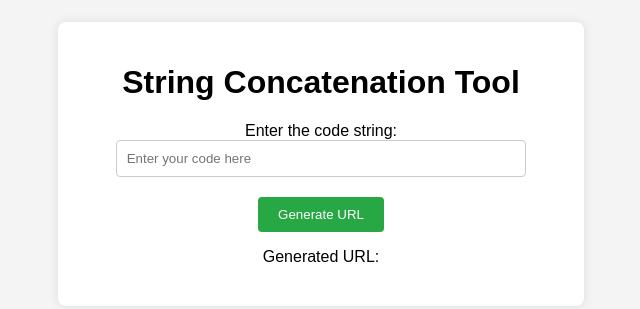
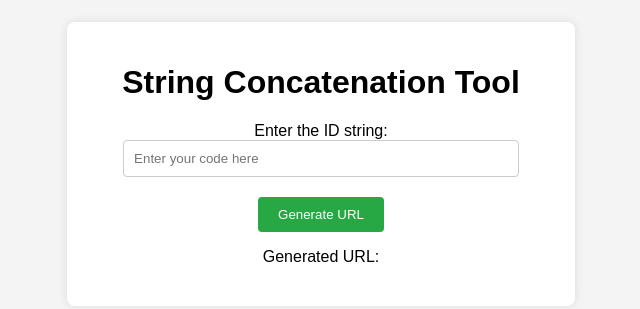
Before and after one commit to DipankurSaikia/String-concatenation-tool, a plain HTML site: page index.html in a window 1280 px wide. Shown: the part 236-545 px from the top of the page, without its empty margins (319-959 px from the left). Drawn offline with Linux system fonts and the light colour scheme.

Commit message:
text change

```diff
--- a/index.html
+++ b/index.html
@@ -9,7 +9,7 @@
 <body>
     <div class="container">
         <h1>String Concatenation Tool</h1>
-        <label for="codeInput">Enter the code string:</label>
+        <label for="codeInput">Enter the ID string:</label>
         <input type="text" id="codeInput" placeholder="Enter your code here">
         <button onclick="concatenateString()">Generate URL</button>
 
```
